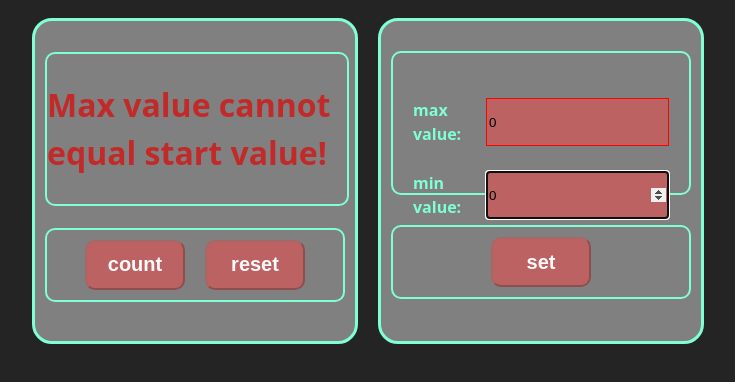
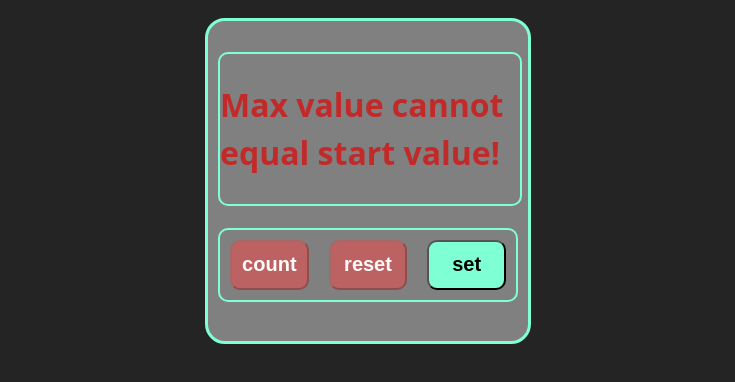
Before and after one commit to kdobrovolsky/counter_2, a React (Vite) app: page / in a window 1280 px wide. Shown: the top 382 px of the page, without its empty margins (272-1007 px from the left). Built offline with nearby package versions, Linux system fonts and the light colour scheme.

Commit message:
Added a set button to the counter, through which I switch to the counter with settings

```diff
--- a/src/App.tsx
+++ b/src/App.tsx
@@ -9,6 +9,8 @@ export function App() {
   const [startValue, setStartValue] = useState(0);
   const [error, setError] = useState<string | null>(null);
   const [isSettingMode, setIsSettingMode] = useState(false);
+  const [showSetting, setShowSetting] = useState(true)
+
 
   useEffect(() => {
     const maxValueString = localStorage.getItem("maxValue");
@@ -57,7 +59,12 @@ export function App() {
   const onCounterSet = () => {
     setCount(startValue);
     setIsSettingMode(false);
+    setShowSetting(true)
   };
+
+  const onShowSettingSet = () => {
+    setShowSetting(false)
+  }
 
   const isInvalid =
     maxValue < startValue ||
@@ -67,6 +74,8 @@ export function App() {
 
   return (
     <div className="app">
+
+      {showSetting?(
           <Counter
           count={count}
           handleButtonIncrement={handleButtonIncrement}
@@ -75,7 +84,9 @@ export function App() {
           startValue={startValue}
           error={error}
           isSettingMode={isSettingMode}
+          onShowSettingSet = {onShowSettingSet}
         />
+      ):
       <SettingCounter
         onCounterSet={onCounterSet}
         onChangeMaxValueHandler={onChangeMaxValueHandler}
@@ -85,6 +96,7 @@ export function App() {
         isInvalid={isInvalid}
         isSettingMode={isSettingMode}
       />
+      }
     </div>
   );
 }
--- a/src/components/counter/Counter.tsx
+++ b/src/components/counter/Counter.tsx
@@ -6,6 +6,7 @@ export type CounterPropsType = {
   count: number;
   handleButtonIncrement: () => void;
   handleButtonReset: () => void;
+  onShowSettingSet: () => void;
   maxValue: number;
   startValue: number;
   error: string | null;
@@ -20,6 +21,7 @@ export function Counter({
   count,
   handleButtonIncrement,
   handleButtonReset,
+  onShowSettingSet,
 }: CounterPropsType) {
   return (
       <div className={s.counterWrapper}>
@@ -42,6 +44,11 @@ export function Counter({
           onClick={handleButtonReset}
           disabled={count <= startValue}
         />
+          <Button
+          title="set"
+          onClick={onShowSettingSet}
+        />
+
       </div>
     </div>
   );
```
Also changed, not shown: src/components/settingCounter/SettingCounter.tsx (+8 -2 lines). Lines whose indentation alone changed are shown as unchanged.
